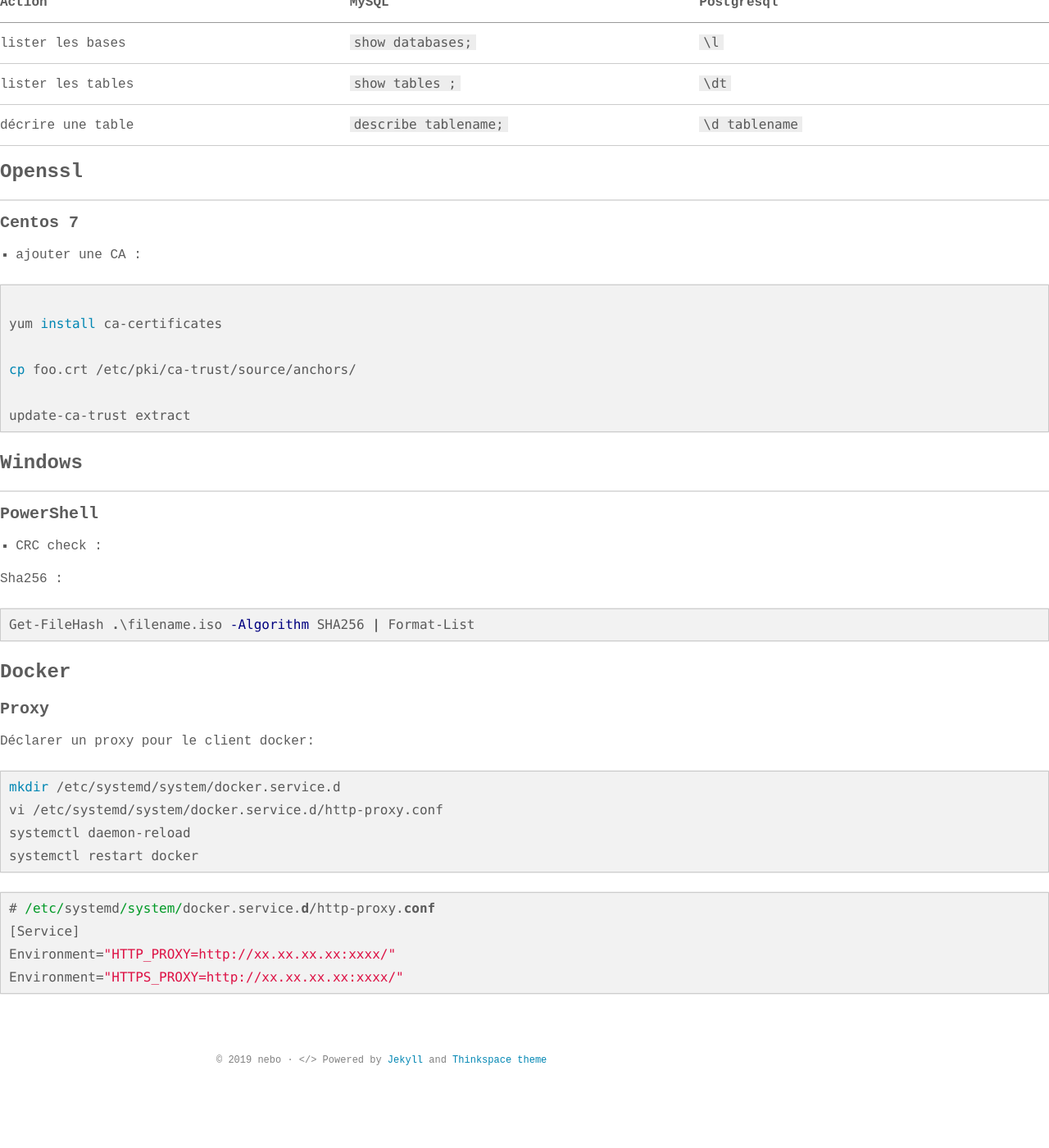
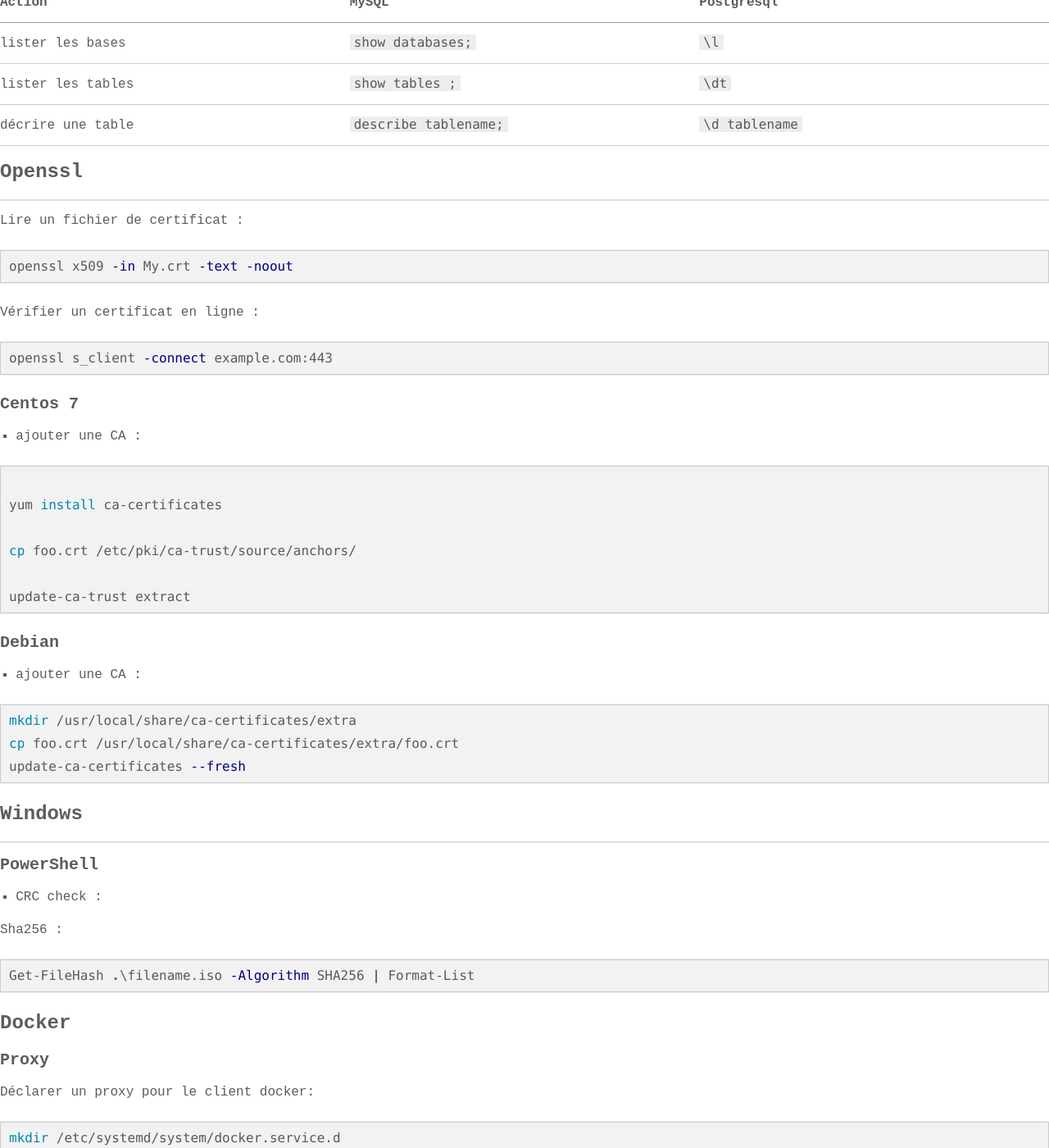
Before and after one commit to n3bojs4/n3bojs4.github.io, a Jekyll site: the page built from AdminSurvivalCommands.md, in a window 1280 px wide and 1400 px high, scrolled down 1538 px. Shown: the whole window at 82% size. Built offline with Jekyll 4.4.1, drawn with Linux system fonts in a browser that asks for light colours; some web fonts are replaced; before the commit the page ends 2888 px from its top, so only the background shows below that.

Commit message:
Update AdminSurvivalCommands.md

````diff
--- a/AdminSurvivalCommands.md
+++ b/AdminSurvivalCommands.md
@@ -71,6 +71,18 @@
 ### Openssl <a id="openssl">
 ----------
 
+
+Lire un fichier de certificat :
+
+```bash
+openssl x509 -in My.crt -text -noout
+```
+
+Vérifier un certificat en ligne :
+```bash
+openssl s_client -connect example.com:443
+```
+
 #### Centos 7 <a id="centos">
 
 - ajouter une CA :
@@ -84,6 +96,15 @@
 update-ca-trust extract
 ```
 
+#### Debian
+
+- ajouter une CA :
+
+```bash
+mkdir /usr/local/share/ca-certificates/extra
+cp foo.crt /usr/local/share/ca-certificates/extra/foo.crt
+update-ca-certificates --fresh
+```
 ### Windows <a id="windows">
 -----------
 
````
